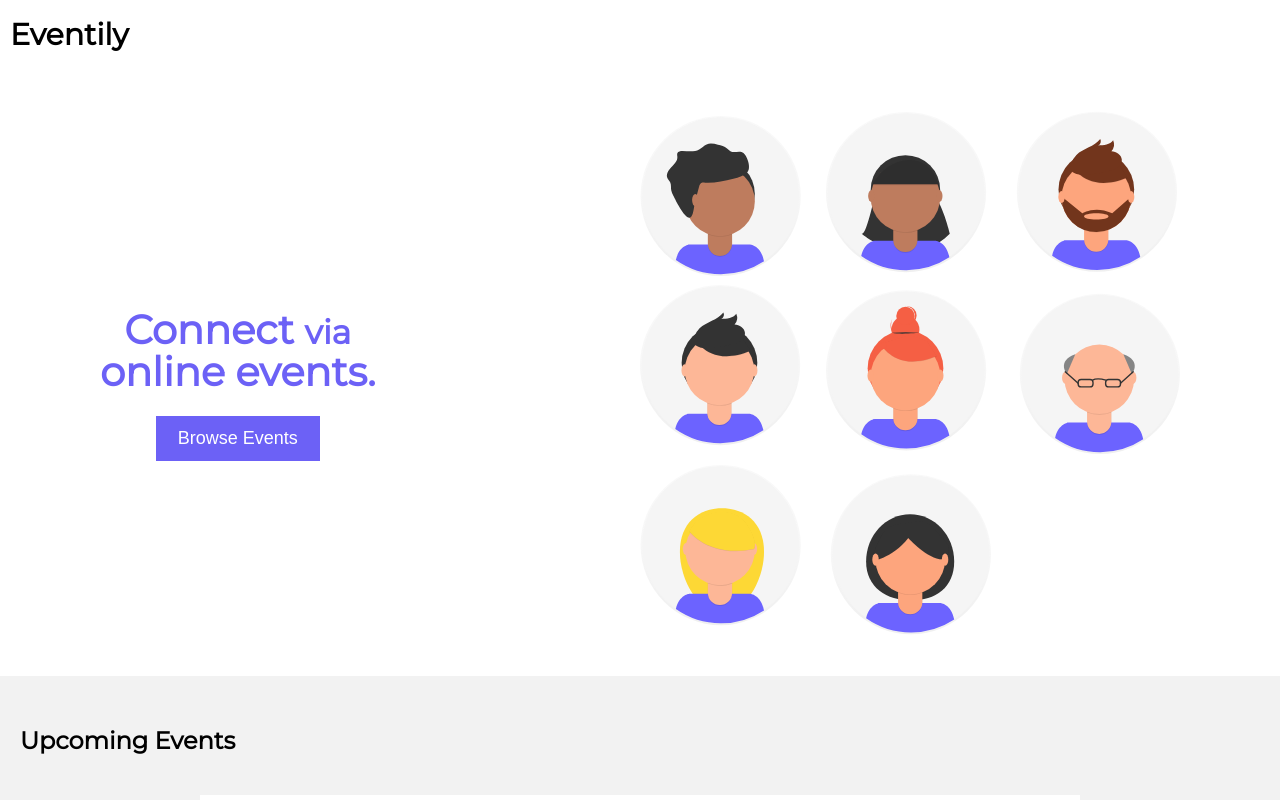
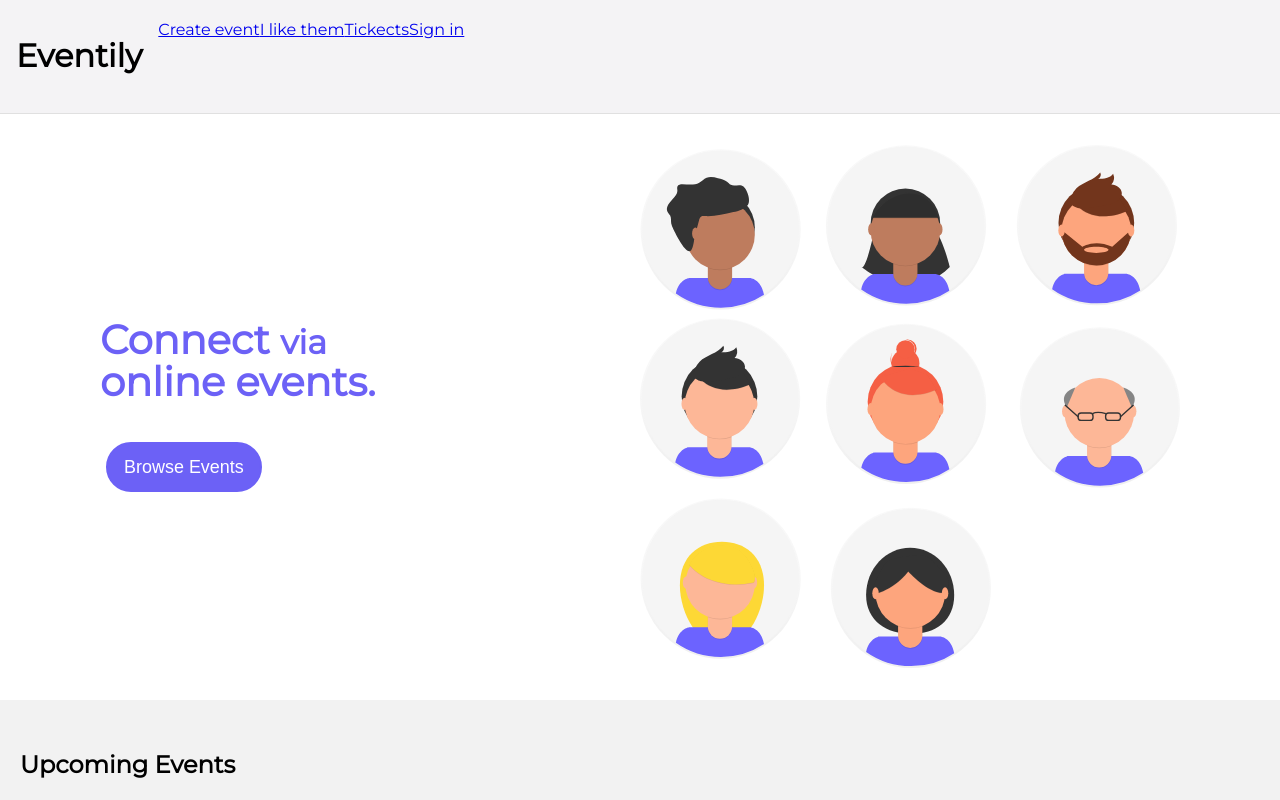
Before and after one commit to Renda02/event-app, a React (Create React App) app: page / in a window 1280 px wide. Shown: the top 800 px of the page. Built offline with nearby package versions, Linux system fonts and the light colour scheme; no server answers.

Commit message:
Improved styling

```diff
--- a/src/components/Home.jsx
+++ b/src/components/Home.jsx
@@ -14,7 +14,7 @@ function Home() {
           Connect <small>via</small>
           <br /> online events.
         </Heading>
-        <br />
+
         <Button type="submit" value="Browse Events" required />
       </Intro>
       <Image src={image} alt="meeting" />
@@ -32,20 +32,22 @@ export default Home;
 
 const Wrapper = styled.div`
   display: flex;
+  width:100%;
   width: 1080px;
   justify-content: space-between;
-  margin-left: auto;
-  margin-right: auto;
-  padding-bottom:40px;
-  padding-top:40px;
+  margin:2em auto;
+
+
+
 `;
 
 const Intro = styled.div`
-  text-align: center;
-  line-height: 24px;
-  padding-top: 200px;
-  padding-bottom: 175px;
-  display: flex-start;
+  display:flex;
+  justify-content:center;
+  align-items:center;
+  flex-direction:column;
+
+
 `;
 
 const Heading = styled.h1`
@@ -53,6 +55,7 @@ const Heading = styled.h1`
   font-weight: 600;
   line-height: 40px;
   color: #6c61f6;
+  margin-bottom:1em;
 `;
 
 const Image = styled.img`
@@ -62,8 +65,16 @@ const Image = styled.img`
 
 const Button = styled.input`
   border: 2px solid #6c61f6;
-  padding: 10px 20px;
-  font-size: 18px;
+  padding: 0.7em 0.9em;
+  font-size: 1.123rem;
   background: #6c61f6;
-  color:#fff;
+  color: #fff;
+  border-radius: 30px;
+  margin-left:-6em;
+
+  &:hover {
+    background: #fff;
+    color: #6c61f6;
+    outline-width: 10px;
+  }
 `;
--- a/src/components/NavBar.jsx
+++ b/src/components/NavBar.jsx
@@ -4,24 +4,57 @@ import styled from "styled-components"
 function NavBar() {
     return (
         <NavBa>
-            <Heading>Eventily</Heading>
-
-        </NavBa>
-    )
+            <Wrapper>
+        <Heading>Eventily</Heading>
+        <div className="links">
+          <a href="/" alt="">
+            <span></span>
+            <span>Create event</span>
+          </a>
+          <a href="/" alt="">
+            <span></span>
+            <span>I like them</span>
+          </a>
+          <a href="/" alt="">
+            <span></span>
+            <span>Tickects</span>
+          </a>
+          <a href="/" alt="">
+            <span>Sign in</span>
+          </a>
+        </div></Wrapper>
+      </NavBa>
+    );
 }
 
 export default NavBar
 
 
 const NavBa = styled.div`
-width:100%;
-height: 70px;
-;
+
+  position: sticky;
+  top: 0;
+  z-index: 5;
+  width: 100%;
+  display: flex;
+
+  background: #f4f3f5;
+  box-shadow: 0 1px 0 0 rgba(0, 0, 0, 0.12);
+`;
+
+const Wrapper = styled.a`
+  padding: 20px 0;
+  background: #f4f3f5;
+  display: flex;
+  justify-content: space-between;
+  max-width: 1080px;
+  z-index: 1;
 `;
 
 const Heading = styled.h1`
-font-size:30px;
+font-size:2rem;
 line-height: 60px;
-padding:5px 10px;
+padding:.2em .5em;
+margin: 0 auto;
 font-weight:bold;
 `;
```
